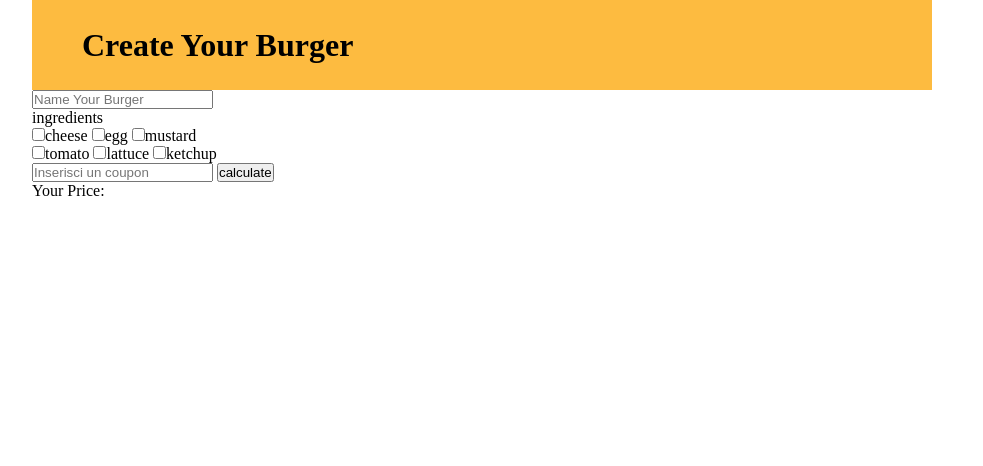
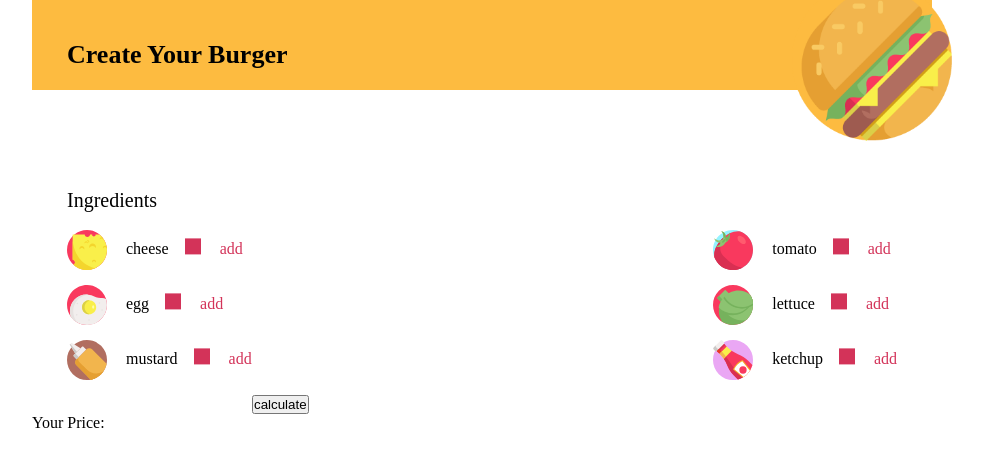
Before and after one commit to alelig95/js-burger, a plain HTML site: page index.html in a window 1280 px wide. Shown: the whole page, without its empty margins (158-1141 px from the left). Drawn offline with Linux system fonts and the light colour scheme.

Commit message:
Personalizzando le checkboxes

```diff
--- a/css/style.css
+++ b/css/style.css
@@ -11,7 +11,7 @@
 }
 
 .container{
-  width: 800px;
+  width: 830px;
   margin: 0 auto;
 }
 .clearfix::after{
@@ -30,8 +30,85 @@
   display: flex;
   flex-direction: column;
   justify-content: center;
+  align-content: space-between;
+  position: relative;
 }
 
+h1{
+  margin-top: 20px;
+  font-size: 26px;
+}
 
+.burger{
+  width: 160px;
+  position: absolute;
+  z-index: 1;
+  right: -20px;
+  top: -20px;
+}
 
-colore footer d33359
+#name-burger{
+  margin-top: 50px;
+  font-size: 20px;
+  border: none;
+  margin-bottom: 26px;
+}
+
+p{
+  font-size: 20px;
+  margin-bottom: 18px;
+}
+
+.ingredient-container{
+  display: flex;
+  justify-content: space-between;
+}
+
+.checkboxes{
+  margin-bottom: 15px;
+}
+
+.checkboxes img{
+  vertical-align: middle;
+  display: inline-block;
+  width: 40px;
+}
+
+input{
+ visibility: hidden;
+}
+
+label{
+  margin-left: 15px;
+  margin-right: 15px;
+}
+
+.checkboxes span{
+  position: relative;
+  margin-left: 15px;
+  color: #d33359;
+}
+
+.checkboxes span::after{
+  display: inline-block;
+  content: '';
+  position: absolute;
+  top: 50%;
+  left: -150%;
+  transform: translateY(-60%);
+  width: 16px;
+  height: 16px;
+  background-color: #d33359;
+}
+
+.checkboxes input:checked + span:before {
+  position: absolute;
+  top: 50%;
+  left: -140%;
+  transform: translateY(-55%);
+  z-index: 1;
+  content: "x";
+  font-size: 20px;
+  font-weight: 900;
+  color: black;
+}
--- a/index.html
+++ b/index.html
@@ -9,6 +9,7 @@
 
     <div class="main-container">
       <div class="header">
+        <img  class="burger" src="img/burger-top.png" alt="">
         <div class="container">
 
 
@@ -16,25 +17,81 @@
           <h1>Create Your Burger</h1>
         </div>
       </div>
-      <input id="name-burger" type="text" name="" value="" placeholder="Name Your Burger">
-      <div>ingredients</div>
+      <div class="container">
+
+
+        <input id="name-burger" type="text" name="name-burger" value="" placeholder="Name Your Burger">
+        <p>Ingredients</p>
         <div class="ingredient-container">
           <div class="group-a">
-          <input type="checkbox" name="" value="8">cheese
-          <input type="checkbox" name="" value="5">egg
-          <input type="checkbox" name="" value="2">mustard
+
+            <div class="checkboxes">
+
+              <img src="img/cheese.svg" alt="">
+              <label for="cheese">cheese</label>
+              <input id="cheese" type="checkbox" name="ingredients[]" value="8">
+              <span class="add">add</span>
+
+            </div>
+
+            <div class="checkboxes">
+
+              <img src="img/fried-egg.svg" alt="">
+              <label for="egg">egg</label>
+              <input id="egg" type="checkbox" name="ingredients[]" value="5">
+              <span class="add">add</span>
+
+            </div>
+
+            <div class="checkboxes">
+
+              <img src="img/mustard.svg" alt="">
+              <label for="mustard">mustard</label>
+              <input id="mustard" type="checkbox" name="ingredients[]" value="2">
+              <span class="add">add</span>
+
+            </div>
+
           </div>
           <div class="group-b">
-          <input type="checkbox" name="" value="2">tomato
-          <input type="checkbox" name="" value="3">lattuce
-          <input type="checkbox" name="" value="2">ketchup
+
+            <div class="checkboxes">
+
+              <img src="img/tomato.svg" alt="">
+              <label for="tomato">tomato</label>
+              <input id="tomato" type="checkbox" name="ingredients[]" value="2">
+              <span class="add">add</span>
+
+            </div>
+
+            <div class="checkboxes">
+
+              <img src="img/lettuce.svg" alt="">
+              <label for="lettuce">lettuce</label>
+              <input id="lettuce" type="checkbox" name="ingredients[]" value="3">
+              <span class="add">add</span>
+
+            </div>
+
+            <div class="checkboxes">
+
+              <img src="img/ketchup.svg" alt="">
+              <label for="ketchup">ketchup</label>
+              <input id="ketchup" type="checkbox" name="ingredients[]" value="2">
+              <span class="add">add</span>
+
+            </div>
+
+
+
           </div>
         </div>
 
-      <input class='coupon' type="text" name="" value="" placeholder="Inserisci un coupon">
+        <input class='coupon' type="text" name="coupon" value="" placeholder="Inserisci un coupon">
 
 
         <button id="pulsante-calcolo" type="button" name="button">calculate</button>
+      </div>
 
         <div class="your-price">
           <div>Your Price:</div>
```
Also changed, not shown: img/burger-top.png (added), img/cheese.svg (added), img/fried-egg.svg (added), img/ketchup.svg (added), img/lettuce.svg (added), img/mustard.svg (added), img/tomato.svg (added). Lines whose indentation alone changed are shown as unchanged.
